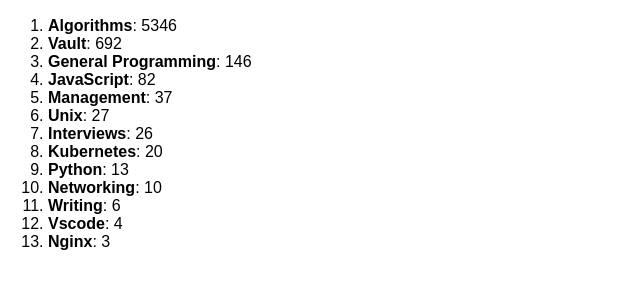
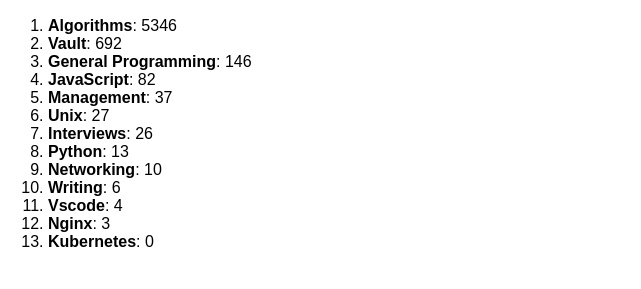
Before and after one commit to nobitagit/knowledge, a plain HTML site: page index.html in a window 1280 px wide. Shown: the part 111-400 px from the top of the page, without its empty margins (0-641 px from the left). Drawn offline with Linux system fonts and the light colour scheme.

Commit message:
deploy: 9bb9e0f25eaef01a8b2948a0da55c54f90fdde56

```diff
--- a/index.html
+++ b/index.html
@@ -30,8 +30,6 @@
 
     <li><strong>Interviews</strong>: 26</li>
 
-    <li><strong>Kubernetes</strong>: 20</li>
-
     <li><strong>Python</strong>: 13</li>
 
     <li><strong>Networking</strong>: 10</li>
@@ -42,6 +40,8 @@
 
     <li><strong>Nginx</strong>: 3</li>
 
+    <li><strong>Kubernetes</strong>: 0</li>
+
   </ol>
 </body>
 
```
